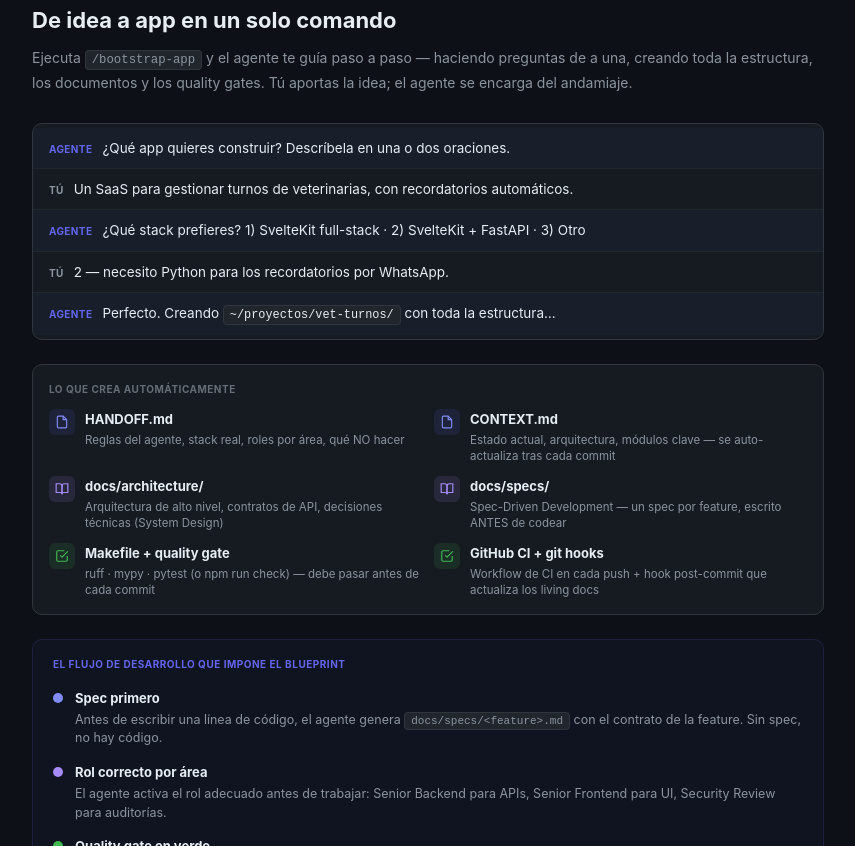
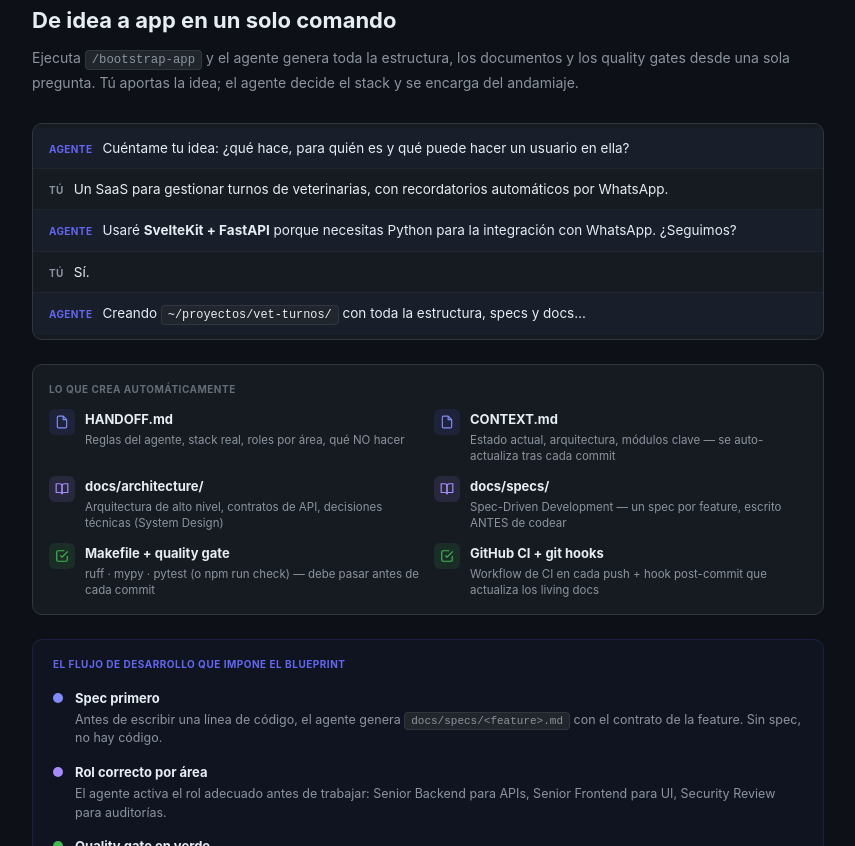
Before and after one commit to handoffcl/handoff-blueprint, a plain HTML site: page index.html in a window 1280 px wide. Shown: the part 3630-4476 px from the top of the page, without its empty margins (212-1067 px from the left). Drawn offline with Linux system fonts and the light colour scheme.

Commit message:
fix(index): update bootstrap demo — single question + auto stack decision
Removes old two-question flow (idea + stack choice).
Now shows: single question → agent decides stack → confirms → builds.

Co-Authored-By: Claude Sonnet 4.6 <noreply@anthropic.com>

```diff
--- a/index.html
+++ b/index.html
@@ -483,30 +483,30 @@
       <div class="section-label">Bootstrap</div>
       <h2>De idea a app en un solo comando</h2>
       <p class="section-desc">
-        Ejecuta <code>/bootstrap-app</code> y el agente te guía paso a paso — haciendo preguntas de a una, creando toda la estructura, los documentos y los quality gates. Tú aportas la idea; el agente se encarga del andamiaje.
+        Ejecuta <code>/bootstrap-app</code> y el agente genera toda la estructura, los documentos y los quality gates desde una sola pregunta. Tú aportas la idea; el agente decide el stack y se encarga del andamiaje.
       </p>
 
       <!-- Conversation preview -->
       <div class="bootstrap-chat">
         <div class="bc-row bc-agent">
           <span class="bc-who">Agente</span>
-          <span>¿Qué app quieres construir? Descríbela en una o dos oraciones.</span>
+          <span>Cuéntame tu idea: ¿qué hace, para quién es y qué puede hacer un usuario en ella?</span>
         </div>
         <div class="bc-row bc-user">
           <span class="bc-who">Tú</span>
-          <span>Un SaaS para gestionar turnos de veterinarias, con recordatorios automáticos.</span>
+          <span>Un SaaS para gestionar turnos de veterinarias, con recordatorios automáticos por WhatsApp.</span>
         </div>
         <div class="bc-row bc-agent">
           <span class="bc-who">Agente</span>
-          <span>¿Qué stack prefieres? 1) SvelteKit full-stack · 2) SvelteKit + FastAPI · 3) Otro</span>
+          <span>Usaré <strong>SvelteKit + FastAPI</strong> porque necesitas Python para la integración con WhatsApp. ¿Seguimos?</span>
         </div>
         <div class="bc-row bc-user">
           <span class="bc-who">Tú</span>
-          <span>2 — necesito Python para los recordatorios por WhatsApp.</span>
+          <span>Sí.</span>
         </div>
         <div class="bc-row bc-agent">
           <span class="bc-who">Agente</span>
-          <span>Perfecto. Creando <code>~/proyectos/vet-turnos/</code> con toda la estructura…</span>
+          <span>Creando <code>~/proyectos/vet-turnos/</code> con toda la estructura, specs y docs…</span>
         </div>
       </div>
 
```
